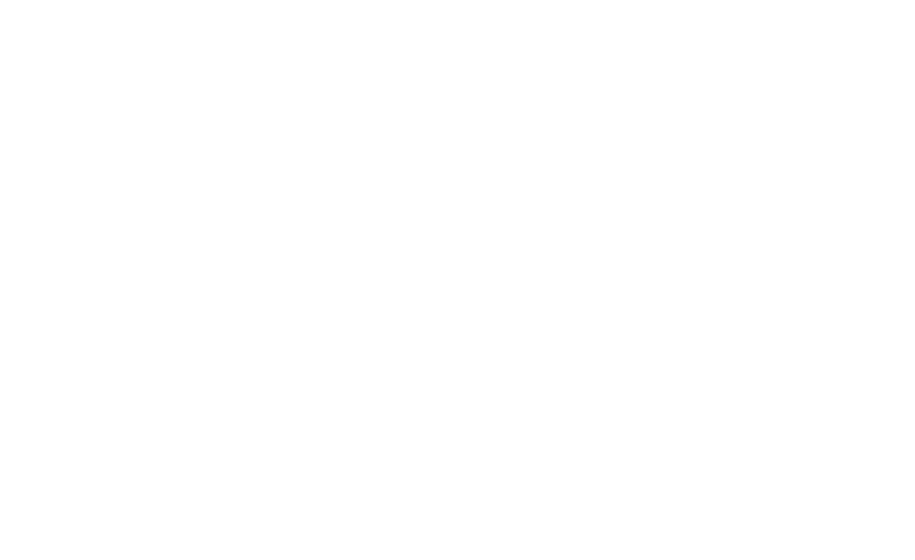
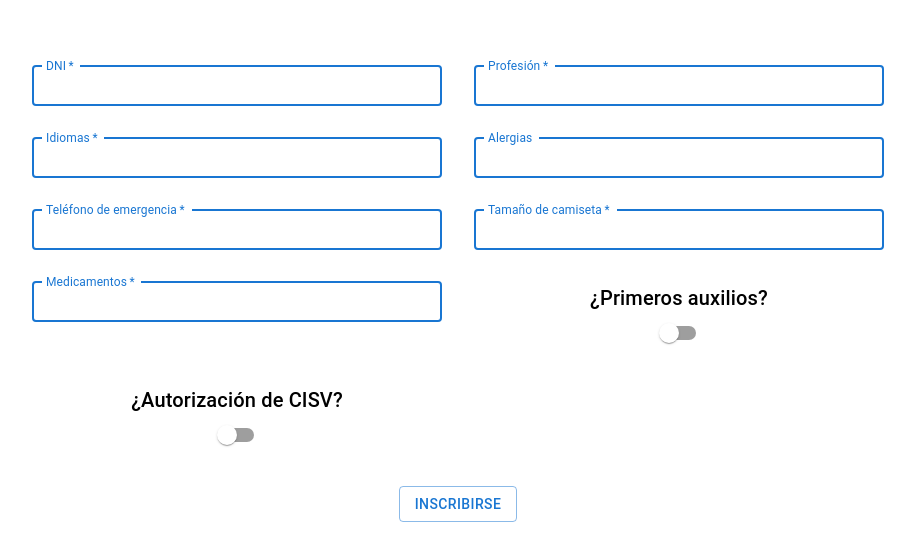
Before and after one commit to TFG-Gestion-de-actividades-de-CISV/ReactFront, a React (Vite) app: page /user/activity/1/lider in a window 1280 px wide. Before the commit this address had no page. Shown: the part 106-666 px from the top of the page, without its empty margins (182-1097 px from the left). Built offline with nearby package versions, Linux system fonts and the light colour scheme; no server answers; sample sign-in values are in the browser's storage.

Commit message:
lider acabado

```diff
--- a/src/Components/LiderInscriptionForm.jsx
+++ b/src/Components/LiderInscriptionForm.jsx
@@ -0,0 +1,265 @@
+import React, { useState, useEffect } from "react";
+import {
+  Button,
+  TextField,
+  Typography,
+  Grid,
+  Switch,
+  Alert,
+  AlertTitle,
+} from "@mui/material";
+import { useForm, Controller } from "react-hook-form";
+
+const LiderInscriptionForm = ({ activity }) => {
+  const {
+    register,
+    handleSubmit,
+    formState: { errors },
+    control,
+    reset,
+  } = useForm({
+    defaultValues: {
+      dni: "",
+      profession: "",
+      languages: "",
+      first_aid: false,
+      allergy: "",
+      cisv_authorization: false,
+      emergency_phone: "",
+      t_shirt_size: "",
+      medicines: "",
+    },
+  });
+
+  const [errorMessage, setErrorMessage] = useState(null);
+  const [successMessage, setSuccessMessage] = useState(null);
+
+  const url = "http://localhost:8000/activities/lider_inscription/";
+
+  useEffect(() => {
+    const getOrCreateUrl =
+      "http://localhost:8000/activities/get_or_create_inscription/lider";
+
+    fetch(getOrCreateUrl, {
+      method: "GET",
+      credentials: "include",
+      headers: {
+        "Content-Type": "application/json",
+      },
+    })
+      .then((response) => response.json())
+      .then((data) => {
+        if (data) {
+          // Si hay datos, actualiza los valores del formulario
+          reset(data);
+        }
+      })
+      .catch((error) => {
+        console.error("Error al obtener la inscripción:", error);
+      });
+  }, [reset]);
+
+  const onSubmit = (data) => {
+    data["activity"] = activity;
+
+    console.log(data);
+
+    fetch(url, {
+      method: "POST",
+      credentials: "include",
+      headers: {
+        "Content-Type": "application/json",
+      },
+      body: JSON.stringify(data),
+    })
+      .then((response) => {
+        if (response.ok) {
+          response.json().then((data) => {
+            setSuccessMessage("Inscripción exitosa!");
+            setErrorMessage(null);
+          });
+        } else {
+          response.json().then((data) => {
+            if (data.error.emergency_phone) {
+              setErrorMessage(data.error.emergency_phone);
+              setSuccessMessage(null);
+            } else {
+              setErrorMessage(data.error);
+              setSuccessMessage(null);
+            }
+          });
+        }
+      })
+      .catch((error) => {
+        console.error("Error:", error);
+        setErrorMessage("Ha ocurrido un error. Por favor, inténtalo de nuevo.");
+        setSuccessMessage(null);
+      });
+  };
+
+  return (
+    <div>
+      <form onSubmit={handleSubmit(onSubmit)}>
+        <Grid container spacing={4}>
+          <Grid item xs={12} md={6}>
+            <Controller
+              name="dni"
+              control={control}
+              render={({ field }) => (
+                <TextField
+                  {...field}
+                  label="DNI"
+                  size="small"
+                  type="text"
+                  fullWidth
+                  required
+                  focused
+                />
+              )}
+            />
+          </Grid>
+
+          <Grid item xs={12} md={6}>
+            <Controller
+              name="profession"
+              control={control}
+              render={({ field }) => (
+                <TextField
+                  {...field}
+                  label="Profesión"
+                  size="small"
+                  type="text"
+                  fullWidth
+                  focused
+                  required
+                />
+              )}
+            />
+          </Grid>
+
+          <Grid item xs={12} md={6}>
+            <Controller
+              name="languages"
+              control={control}
+              render={({ field }) => (
+                <TextField
+                  {...field}
+                  label="Idiomas"
+                  size="small"
+                  type="text"
+                  fullWidth
+                  focused
+                  required
+                />
+              )}
+            />
+          </Grid>
+
+          <Grid item xs={12} md={6}>
+            <Controller
+              name="allergy"
+              control={control}
+              render={({ field }) => (
+                <TextField
+                  {...field}
+                  label="Alergias"
+                  size="small"
+                  type="text"
+                  fullWidth
+                  focused
+                />
+              )}
+            />
+          </Grid>
+
+          <Grid item xs={12} md={6}>
+            <TextField
+              label="Teléfono de emergencia"
+              size="small"
+              type="text"
+              fullWidth
+              focused
+              required
+              {...register("emergency_phone")}
+            />
+          </Grid>
+
+          <Grid item xs={12} md={6}>
+            <TextField
+              label="Tamaño de camiseta"
+              size="small"
+              type="text"
+              fullWidth
+              required
+              focused
+              {...register("t_shirt_size")}
+            />
+          </Grid>
+
+          <Grid item xs={12} md={6}>
+            <TextField
+              label="Medicamentos"
+              size="small"
+              type="text"
+              fullWidth
+              required
+              focused
+              {...register("medicines")}
+            />
+          </Grid>
+
+          <Grid item xs={12} md={6}>
+            <Typography variant="h6">¿Primeros auxilios?</Typography>
+
+            <Controller
+              name="first_aid"
+              control={control}
+              render={({ field }) => (
+                <Switch {...field} checked={field.value} color="primary" />
+              )}
+            />
+          </Grid>
+
+          <Grid item xs={12} md={6}>
+            <Typography variant="h6">¿Autorización de CISV?</Typography>
+
+            <Controller
+              name="cisv_authorization"
+              control={control}
+              required
+              render={({ field }) => (
+                <Switch {...field} checked={field.value} color="primary" />
+              )}
+            />
+          </Grid>
+
+          {successMessage && (
+            <Grid item xs={12}>
+              <Alert severity="success">
+                <AlertTitle>Éxito</AlertTitle>
+                {successMessage}
+              </Alert>
+            </Grid>
+          )}
+
+          {errorMessage && (
+            <Grid item xs={12}>
+              <Alert severity="error">
+                <AlertTitle>Error</AlertTitle>
+                {errorMessage}
+              </Alert>
+            </Grid>
+          )}
+
+          <Grid item xs={12}>
+            <Button variant="outlined" type="submit">
+              Inscribirse
+            </Button>
+          </Grid>
+        </Grid>
+      </form>
+    </div>
+  );
+};
+
+export default LiderInscriptionForm;
--- a/src/Components/MayoresInscriptionForm.jsx
+++ b/src/Components/MayoresInscriptionForm.jsx
@@ -76,9 +76,13 @@
           });
         } else {
           response.json().then((data) => {
-            console.log(data);
-            setErrorMessage(data.error);
-            setSuccessMessage(null);
+            if (data.error.emergency_phone) {
+              setErrorMessage(data.error.emergency_phone);
+              setSuccessMessage(null);
+            } else {
+              setErrorMessage(data.error);
+              setSuccessMessage(null);
+            }
           });
         }
       })
@@ -117,6 +121,7 @@
               type="text"
               fullWidth
               focused
+              required
               {...register("emergency_phone")}
             />
           </Grid>
@@ -140,6 +145,7 @@
               type="text"
               fullWidth
               focused
+              required
               {...register("medicines")}
             />
           </Grid>
@@ -150,6 +156,7 @@
             <Controller
               name="cisv_authorization"
               control={control}
+              required
               render={({ field }) => (
                 <Switch {...field} checked={field.value} color="primary" />
               )}
--- a/src/Components/MonitorInscriptionForm.jsx
+++ b/src/Components/MonitorInscriptionForm.jsx
@@ -21,6 +21,7 @@
     defaultValues: {
       dni: "",
       languages: "",
+      allergy: "",
       cisv_authorization: false,
       emergency_phone: "",
       t_shirt_size: "",
@@ -77,9 +78,13 @@
           });
         } else {
           response.json().then((data) => {
-            console.log(data);
-            setErrorMessage(data.error);
-            setSuccessMessage(null);
+            if (data.error.emergency_phone) {
+              setErrorMessage(data.error.emergency_phone);
+              setSuccessMessage(null);
+            } else {
+              setErrorMessage(data.error);
+              setSuccessMessage(null);
+            }
           });
         }
       })
@@ -105,6 +110,7 @@
                   size="small"
                   type="text"
                   fullWidth
+                  required
                   focused
                 />
               )}
@@ -118,10 +124,11 @@
               render={({ field }) => (
                 <TextField
                   {...field}
-                  label="Lenguas"
+                  label="Idiomas"
                   size="small"
                   type="text"
                   fullWidth
+                  required
                   focused
                 />
               )}
@@ -151,6 +158,7 @@
               size="small"
               type="text"
               fullWidth
+              required
               focused
               {...register("emergency_phone")}
             />
@@ -174,6 +182,7 @@
               size="small"
               type="text"
               fullWidth
+              required
               focused
               {...register("medicines")}
             />
@@ -184,6 +193,7 @@
 
             <Controller
               name="cisv_authorization"
+              required
               control={control}
               render={({ field }) => (
                 <Switch {...field} checked={field.value} color="primary" />
--- a/src/Components/NinosInscriptionForm.jsx
+++ b/src/Components/NinosInscriptionForm.jsx
@@ -76,9 +76,13 @@
           });
         } else {
           response.json().then((data) => {
-            console.log(data);
-            setErrorMessage(data.error);
-            setSuccessMessage(null);
+            if (data.error.emergency_phone) {
+              setErrorMessage(data.error.emergency_phone);
+              setSuccessMessage(null);
+            } else {
+              setErrorMessage(data.error);
+              setSuccessMessage(null);
+            }
           });
         }
       })
@@ -117,6 +121,7 @@
               type="text"
               fullWidth
               focused
+              required
               {...register("emergency_phone")}
             />
           </Grid>
@@ -139,6 +144,7 @@
               size="small"
               type="text"
               fullWidth
+              required
               focused
               {...register("medicines")}
             />
@@ -149,6 +155,7 @@
 
             <Controller
               name="cisv_authorization"
+              required
               control={control}
               render={({ field }) => (
                 <Switch {...field} checked={field.value} color="primary" />
--- a/src/Views/LiderInscriptionView.jsx
+++ b/src/Views/LiderInscriptionView.jsx
@@ -0,0 +1,26 @@
+import React from "react";
+import { useParams } from "react-router-dom";
+import { Button, Container, Typography, Box } from "@mui/material";
+import LiderInscriptionForm from "../Components/LiderInscriptionForm";
+
+const LiderInscriptionView = () => {
+  const { id } = useParams();
+  return (
+    <>
+      <Container maxWidth="md">
+        <Box
+          display="flex"
+          flexDirection="column"
+          alignItems="center"
+          justifyContent="center"
+          minHeight="100vh"
+          textAlign="center"
+        >
+          <LiderInscriptionForm activity={id} />
+        </Box>
+      </Container>
+    </>
+  );
+};
+
+export default LiderInscriptionView;
--- a/src/main.jsx
+++ b/src/main.jsx
@@ -21,6 +21,7 @@
 import NinosInscriptionView from "./Views/NinosInscriptionView";
 import MayoresInscriptionView from "./Views/MayoresInscriptionView";
 import MonitorInscriptionView from "./Views/MonitorInscriptionView";
+import LiderInscriptionView from "./Views/LiderInscriptionView";
 
 const ProtectedRouteAdmin = ({ children }) => {
   const isLogged = localStorage.getItem("isLogged") === "true";
@@ -148,6 +149,15 @@
             </ProtectedRouteUser>
           }
         />
+
+        <Route
+          path="/user/activity/:id/lider"
+          element={
+            <ProtectedRouteUser>
+              <LiderInscriptionView />
+            </ProtectedRouteUser>
+          }
+        />
       </Routes>
     </Router>
   );
```
Also changed, not shown: src/Views/UserActivityView.jsx (+7 -1 lines).
